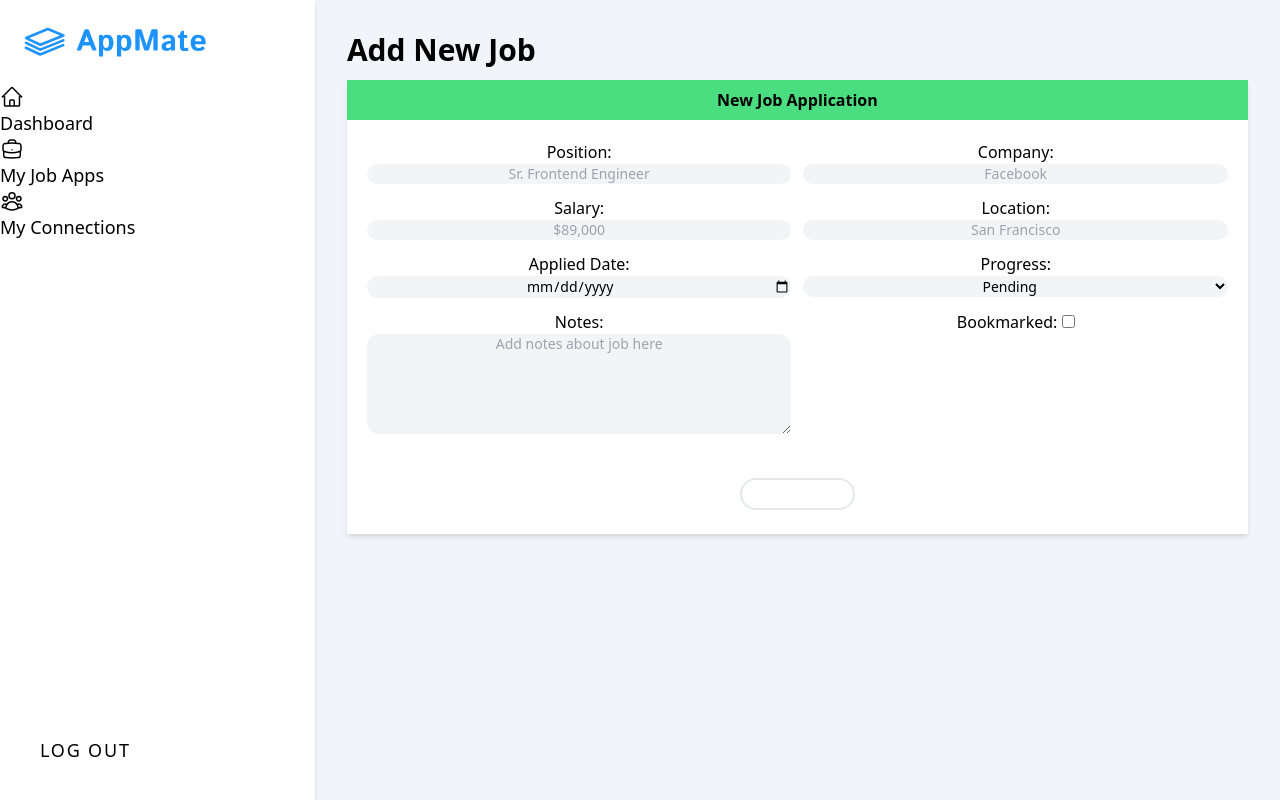
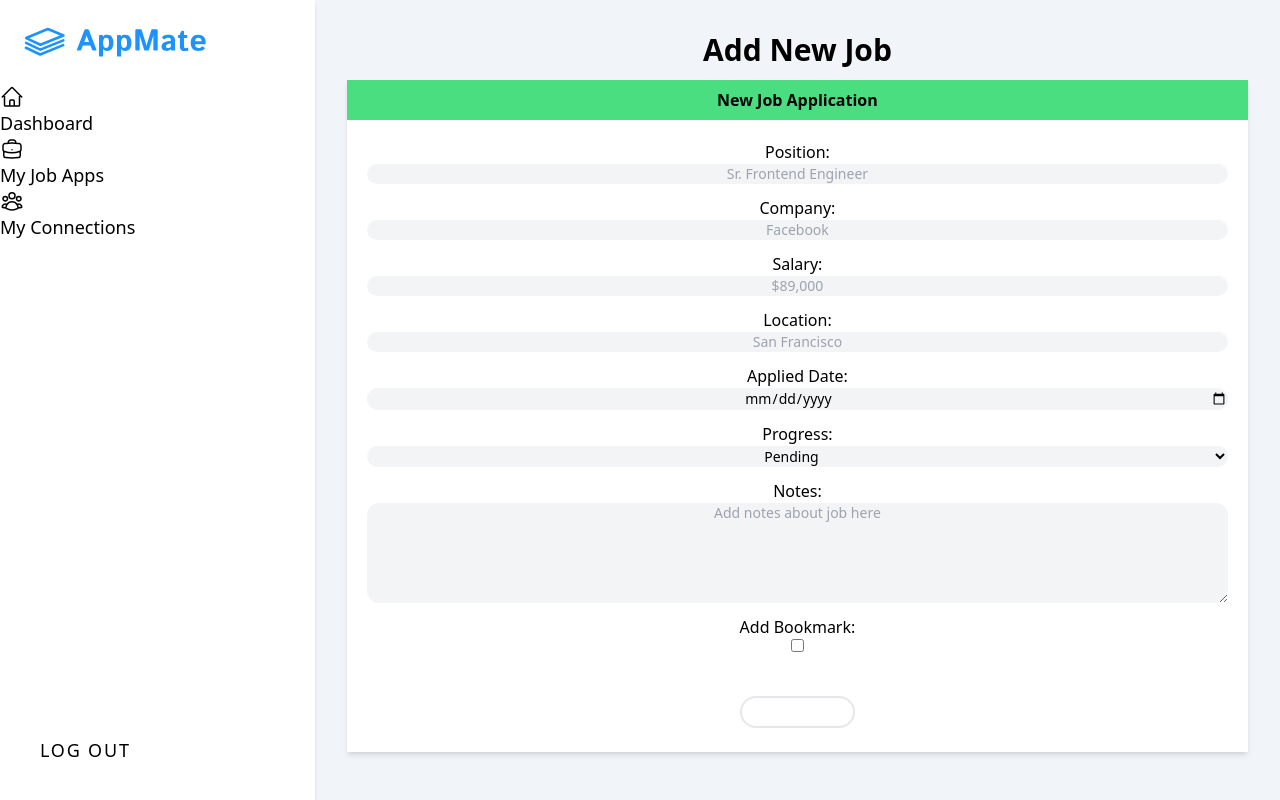
Before and after one commit to reiduf/appMate, a Django app: page /jobs/create/ in a window 1280 px wide. Run offline with Django 4.2, Linux system fonts and the light colour scheme; the visitor is signed in with stand-in values (Sample User, id 1); some libraries are stand-ins or nearby versions.

Commit message:
updates form and bookmark functionality

```diff
--- a/main_app/forms.py
+++ b/main_app/forms.py
@@ -1,4 +1,4 @@
-from django.forms import ModelForm, DateInput, Textarea, TextInput, Select, CheckboxInput
+from django.forms import ModelForm, DateInput, TextInput, Textarea, Select, CheckboxInput
 from .models import Todo, Status, Job
 
 
@@ -42,7 +42,7 @@
                 }),
             'notes': Textarea(
                 attrs={
-                    'class': 'text-primary w-full text-sm block text-center rounded-xl min-w-96 bg-gray-100 border-0 col-span-2',
+                    'class': 'text-primary w-full text-sm block text-center rounded-xl min-w-96 bg-gray-100 border-0',
                     'placeholder': 'Add notes about job here',
                     'cols': 30,
                     'rows': 5,
@@ -73,6 +73,6 @@
                  }),
             'bookmarked': CheckboxInput(
                 attrs={
-                    'class': '',
+                    'class': 'block mx-auto',
                  }),
         }
--- a/main_app/models.py
+++ b/main_app/models.py
@@ -36,7 +36,7 @@
     position = models.CharField(max_length=50)
     notes = models.TextField(max_length=500)
     location = models.CharField(max_length=50)
-    bookmarked = models.BooleanField(default=False)
+    bookmarked = models.BooleanField('Add Bookmark', default=False)
     user = models.ForeignKey(User, on_delete=models.CASCADE)
     connections = models.ManyToManyField(Connection)
 
--- a/main_app/templates/main_app/job_form.html
+++ b/main_app/templates/main_app/job_form.html
@@ -2,23 +2,33 @@
 {% block content %}
 
 <div class="p-8">
-  <div class="flex justify-center xl:justify-start">
-    <h1 class="font-primary text-primary font-semibold text-3xl">Add New Job</h1>
-  </div>
+  {% if object %}
+    <div class="flex justify-center">
+      <h1 class="font-primary text-primary font-semibold capitalize text-3xl">Edit: {{ object.position }} @ {{ object.company }}</h1>
+    </div>
+  {% else %}
+    <div class="flex justify-center">
+      <h1 class="font-primary text-primary font-semibold text-3xl">Add New Job</h1>
+    </div>
+  {% endif %}
 
-  <section>
-    <div class="card p3 my-3 min-h-fit text-center shadow-md 2xl:w-3/4 w-full">
+  <section class="flex justify-center">
+    <div class="card my-3 min-h-fit text-center shadow-md 2xl:w-1/2 w-full">
       <!-- green header -->
       <div class="bg-green-400 flex items-center justify-start p-2">
         <h4 class="font-semibold mx-auto capitalize">
-          New Job Application
+          {% if object %}
+            {{ object.position }} @ {{ object.company }}
+          {% else %}
+            New Job Application
+          {% endif %}
         </h4>
       </div>
 
       <div class="bg-white">
         <form action="" method="POST">
           {% csrf_token %}
-          <div class="grid grid-cols-2 gap-3 p-5 text-center">
+          <div class="grid grid-cols-1 gap-3 p-5 text-center">
             {{ form.as_div }}
           </div>
           <input type="submit" value="Submit" class="cursor-pointer button-text bg-primary border-2 border-primary text-white text-sm px-8 py-1 rounded-full my-6 hover:text-primary hover:bg-white transition duration-300">
@@ -28,8 +38,6 @@
     </div>
   </section>
 
-<div class="hidden col-span-2"></div>
-
 </section>
 </div>
 
```
Also changed, not shown: main_app/templates/jobs/detail.html (+11 -1 lines).
